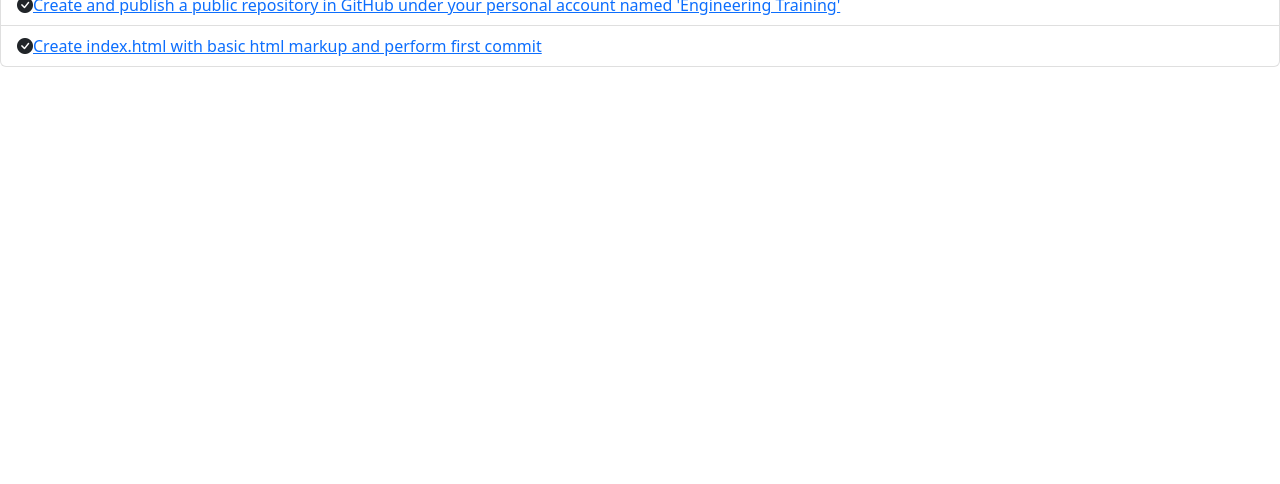
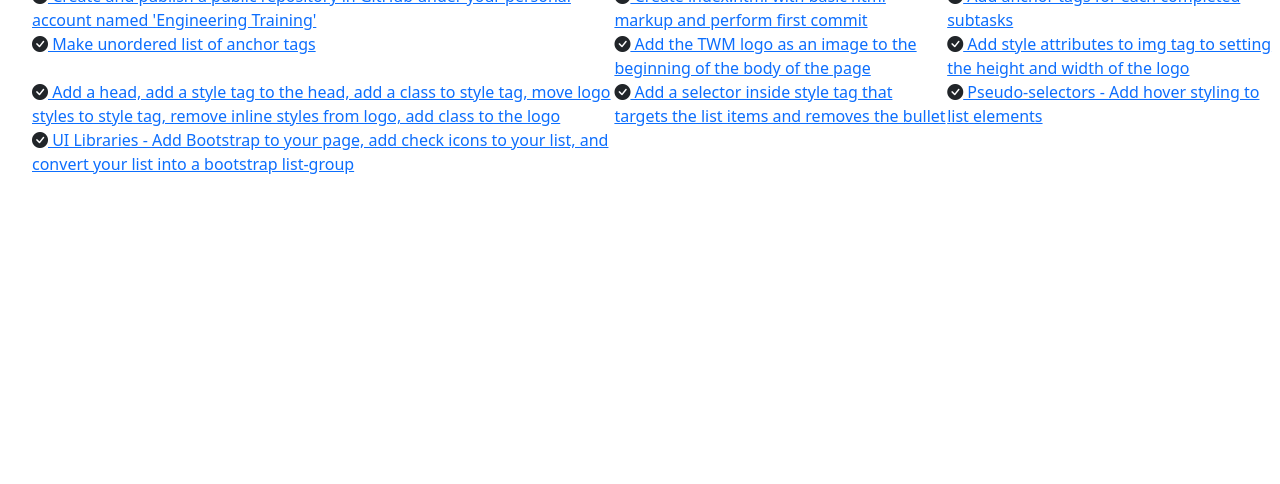
Before and after one commit to mamutjan0909/engineering-training1, a plain HTML site: page index.html in a window 1280 px wide. Shown: the part 316-800 px from the top of the page. Drawn offline with nearby package versions, Linux system fonts and the light colour scheme.

Commit message:
DIG-71120 Convert page to Grid layout

```diff
--- a/index.html
+++ b/index.html
@@ -17,6 +17,14 @@
         li:hover {
             background: #aaaaaa;
         }
+
+        ul>li {
+            list-style-type: none;
+        }
+        .grid-columns{
+            display: grid;
+            grid-template-columns: 7fr 4fr 4fr;
+        };
     </style>
     <title>Engineering-training</title>
 </head>
@@ -25,13 +33,42 @@
     <div class="logo"><img
             src="https://www.totalwine.com/global-static-resources/@totalwinelabs/twc-icon/3.13.0/twm-logo-color.svg#twm-logo-color"
             alt="Total Wine & More"></div>
-    <ul class="list-group">
-        <li class="list-group-item"><i class="bi bi-check-circle-fill"></i><a
-                href="https://totalwine.atlassian.net/browse/DIG-70749">Create and publish a public repository in GitHub
-                under your personal account named 'Engineering Training'</a></li>
-        <li class="list-group-item"><i class="bi bi-check-circle-fill"></i><a
-                href="https://totalwine.atlassian.net/browse/DIG-70771">Create index.html with basic html markup and
-                perform first commit</a></li>
+    <ul class="grid-columns">
+        <li class="grid-item"><i class="bi bi-check-circle-fill"></i><a
+                href="https://totalwine.atlassian.net/browse/DIG-70749">
+                Create and publish a public repository in GitHub under your personal account named 'Engineering
+                Training'</a></li>
+        <li class="grid-item"><i class="bi bi-check-circle-fill"></i><a
+                href="https://totalwine.atlassian.net/browse/DIG-70771">
+                Create index.html with basic html markup and perform first commit</a></li>
+        <li class="grid-item"><i class="bi bi-check-circle-fill"></i><a
+                href="https://totalwine.atlassian.net/browse/DIG-70804">
+                Add anchor tags for each completed subtasks</a></li>
+        <li class="grid-item"><i class="bi bi-check-circle-fill"></i><a
+                href="https://totalwine.atlassian.net/browse/DIG-70805">
+                Make unordered list of anchor tags</a></li>
+        <li class="grid-item"><i class="bi bi-check-circle-fill"></i><a
+                href="https://totalwine.atlassian.net/browse/DIG-70905">
+                Add the TWM logo as an image to the beginning of the body of the page</a></li>
+        <li class="grid-item"><i class="bi bi-check-circle-fill"></i><a
+                href="https://totalwine.atlassian.net/browse/DIG-70918">
+                Add style attributes to img tag to setting the height and width of the logo</a></li>
+        <li class="grid-item"><i class="bi bi-check-circle-fill"></i><a
+                href="https://totalwine.atlassian.net/browse/DIG-70993">
+                Add a head, add a style tag to the head, add a class to style tag, move logo styles to style tag, remove
+                inline styles from logo, add class to the logo</a></li>
+        <li class="grid-item"><i class="bi bi-check-circle-fill"></i><a
+                href="https://totalwine.atlassian.net/browse/DIG-71030">
+                Add a selector inside style tag that targets the list items and removes the bullet</a></li>
+        <li class="grid-item"><i class="bi bi-check-circle-fill"></i><a
+                href="https://totalwine.atlassian.net/browse/DIG-71062">
+                Pseudo-selectors - Add hover styling to list elements</a></li>
+        <li class="grid-item"><i class="bi bi-check-circle-fill"></i><a
+                href="https://totalwine.atlassian.net/browse/DIG-71085">
+                UI Libraries - Add Bootstrap to your page, add check icons to your list, and convert your list into a
+                bootstrap list-group</a></li>
+
+
     </ul>
 </body>
 
```
